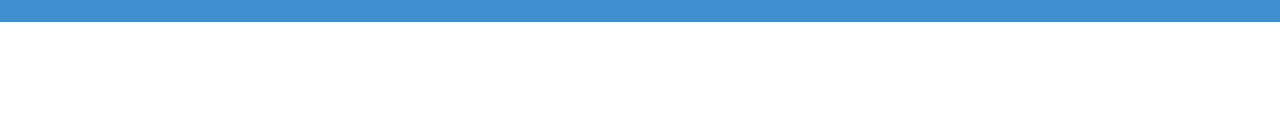
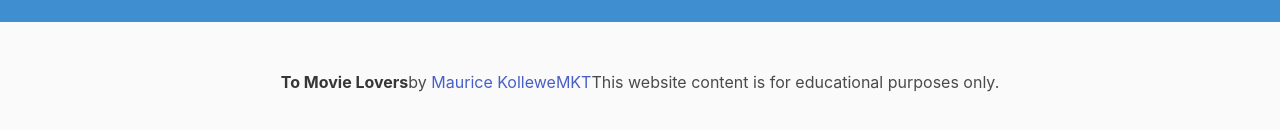
Before and after one commit to maurice-35/movie-data-base, a React (Create React App) app in the folder client/: page / in a window 1280 px wide. Shown: the part 2500-2630 px from the top of the page. Before the commit the page ends 2522 px from the top, so only its background shows below. Built offline with nearby package versions, Linux system fonts and the light colour scheme.

Commit message:
created footer

```diff
--- a/client/src/App.js
+++ b/client/src/App.js
@@ -4,6 +4,7 @@ import Home from './components/Home'
 import MovieIndex from './components/Movies/MovieIndex'
 
 import Navbar from './components/Navbar'
+import Footer from './components/Footer'
 
 // const App = () => {
 
@@ -24,6 +25,7 @@ const App = () => {
           <Home />
         </Route>
       </Switch>
+      <Footer />
     </BrowserRouter>
   )
 }
--- /dev/null
+++ b/client/src/components/Footer.js
@@ -0,0 +1,21 @@
+import React from 'react'
+
+
+
+
+const Footer = () => {
+
+
+  return (
+    <footer className="footer">
+      <div className="content has-text-centered">
+        <p>
+          <strong>To Movie Lovers</strong><span />by<span /> <a href="https://jpg">Maurice Kollewe</a>
+          <a href="http://jpg licenses">MKT</a>This website content is for educational purposes only.
+        </p>
+      </div>
+    </footer>
+  )
+}
+
+export default Footer
```
Also changed, not shown: client/src/components/Home.js (+0 -23 lines).
